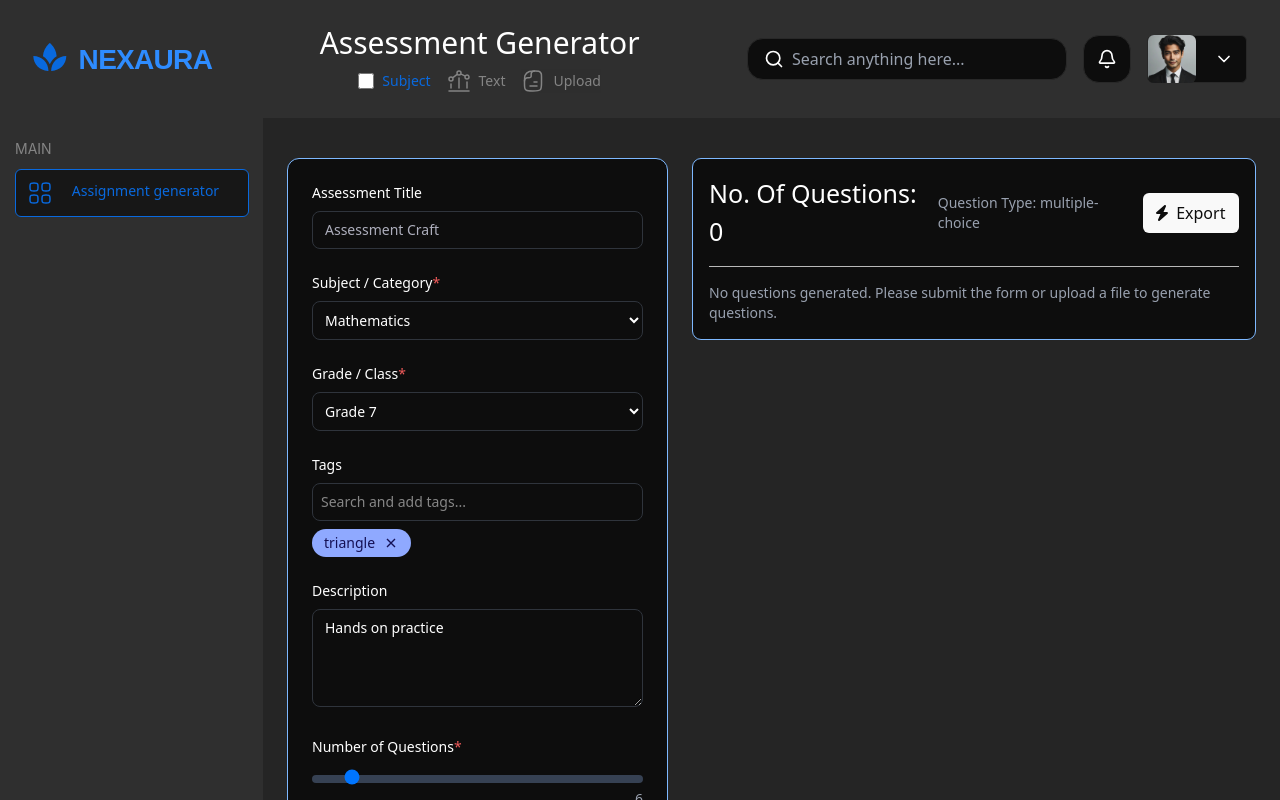
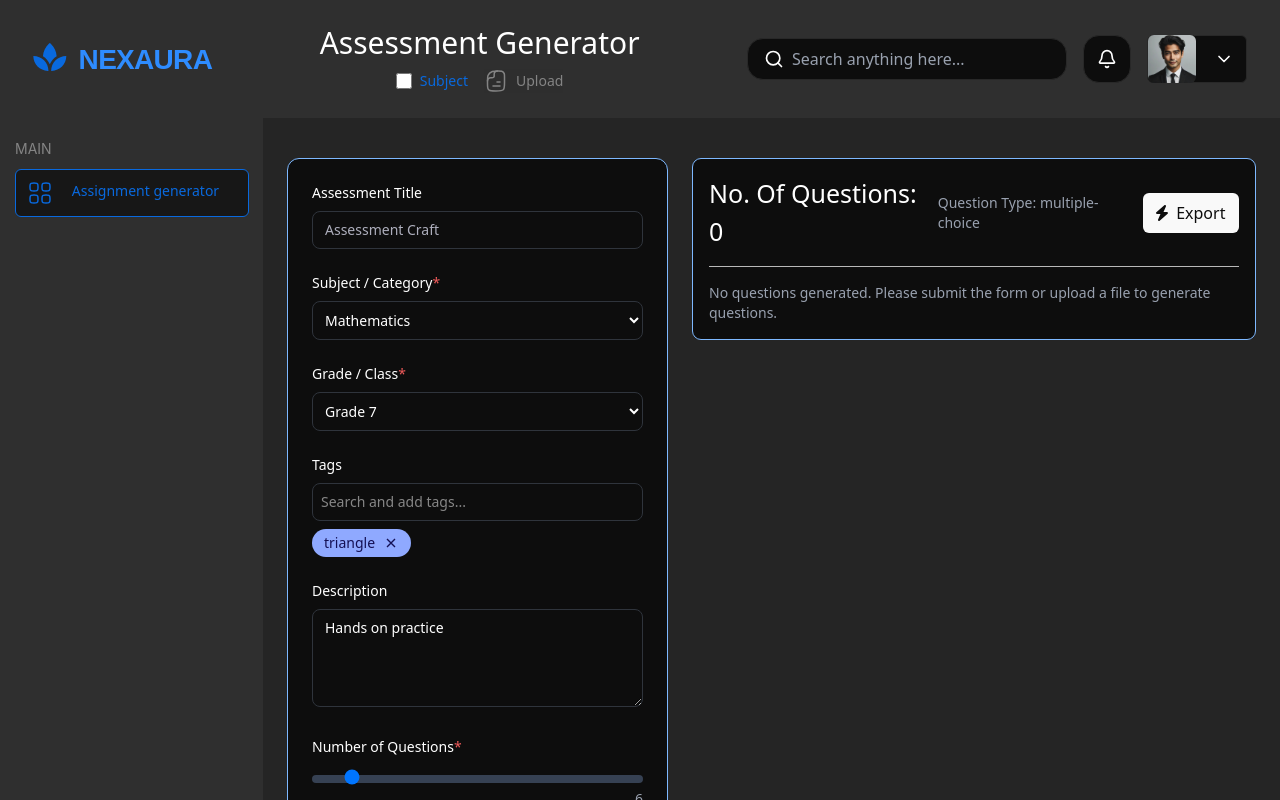
Before and after one commit to Smriti-Nexority/Nexaura-frontend, a React (Vite) app: page / in a window 1280 px wide. Shown: the top 800 px of the page. Built offline with nearby package versions, Linux system fonts and the light colour scheme.

Commit message:
changes in the form and app.js

```diff
--- a/src/App.jsx
+++ b/src/App.jsx
@@ -1,4 +1,12 @@
+// App.jsx
+
 import React, { useState, useRef } from 'react';
+// Import pdfjs-dist legacy build for v4.x compatibility
+import * as pdfjsLib from 'pdfjs-dist/legacy/build/pdf';
+
+// Set workerSrc to exact matching version on CDN without query parameters
+pdfjsLib.GlobalWorkerOptions.workerSrc = '../node_modules/pdfjs-dist/build/pdf.worker.min.mjs';
+
 import Sidebar from './Components/sidebar';
 import Navbar from './Components/Navbar';
 import AssessmentDashboard from './Components/AssessmentDashboard';
@@ -30,54 +38,73 @@ const App = () => {
   const [showFileInput, setShowFileInput] = useState(false);
   const [simpleQuestionType, setSimpleQuestionType] = useState('multiple-choice');
   const [scenarioLearnerLevel, setScenarioLearnerLevel] = useState('Advanced');
+  const [isLoading, setIsLoading] = useState(false);
   const fileRef = useRef(null);
 
+  // PDF text extraction with detailed logging and error handling
+  async function extractPdfText(file) {
+    try {
+      const arrayBuffer = await file.arrayBuffer();
+      const loadingTask = pdfjsLib.getDocument({ data: arrayBuffer });
+      const pdf = await loadingTask.promise;
+      let textContent = '';
+      for (let i = 1; i <= pdf.numPages; i++) {
+        const page = await pdf.getPage(i);
+        const text = await page.getTextContent();
+        const pageText = text.items.map(item => item.str).join(' ');
+        console.log(`Page ${i} text:`, pageText);
+        textContent += pageText + '\n';
+      }
+      if (!textContent.trim()) {
+        console.warn('PDF extraction returned empty content.');
+        return 'Warning: Extracted PDF content is empty or unreadable.';
+      }
+      return textContent;
+    } catch (error) {
+      console.error('PDF text extraction error:', error);
+      if (error.message && error.message.includes('worker')) {
+        return 'Error: Failed to load PDF worker script. Ensure the worker script is correctly configured.';
+      }
+      return `Error: Unable to extract text from PDF - ${error.message || error}`;
+    }
+  }
+
+  // File upload handler - extracts text and sets formData
   const handleFileUpload = async (file, isCaseBased, isSubjectChecked, showModalFlag) => {
     if (showModalFlag) {
-      console.log('Opening modal for question type selection');
       setShowModal(true);
       return;
     }
-
     if (!file && !questionCategory) {
       setShowFileInput(true);
       return;
     }
-
     if (file) {
-      const reader = new FileReader();
-      reader.readAsDataURL(file);
-      reader.onload = async () => {
-        const base64Content = reader.result.split(',')[1];
-
-        const caseBasedParams = {
-          Scenarios: '1',
-          Questions_per_Scenario: 4,
-          Question_Style: 'Case-based MCQ',
-          Focus_Area: 'Animal Nutrition',
-          difficulty_level: 'Hard',
-          Learner_Level: scenarioLearnerLevel,
-          special_instruction: 'Include realistic clinical situations and avoid overly simplistic wording.',
-          BASE_CONTENT: 'Animals require a balanced diet for optimal health...',
-          file_content: base64Content,
-          max_question: 4,
-          blooms_taxonomy: 'Apply',
-          questionType: 'case-based',
-          subject: 'Animal Nutrition',
-          tags: ['Animal Nutrition'],
-          learning_objective: 'Understand nutritional requirements in clinical scenarios',
-          title: 'Assesssment Craft',
-          totalMarks: '',
-          totalTime: '',
-          difficulty: { hard: true, easy: false, medium: false },
-          description: 'Include realistic clinical situations',
-          bloomsTaxonomy: 'Apply',
-        };
-
+      if (file.type !== 'application/pdf') {
+        alert('Only PDF files are supported for text extraction.');
+        return;
+      }
+      setIsLoading(true);
+      try {
+        let extractedText = await extractPdfText(file);
+        if (
+          !extractedText ||
+          extractedText.length < 20 ||
+          extractedText.toLowerCase().startsWith('error') ||
+          extractedText.toLowerCase().startsWith('warning')
+        ) {
+          alert('The uploaded PDF could not be parsed properly. Please upload a valid text-based PDF.');
+          return;
+        }
+        let topic = '';
+        const firstLine = extractedText.split('\n')[0];
+        if (firstLine && firstLine.length < 80) {
+          topic = firstLine;
+        }
         const defaultParams = {
           subject: 'Mathematics',
           tags: ['triangle'],
-          topic: '',
+          topic,
           question_type: simpleQuestionType,
           questionType: simpleQuestionType,
           max_question: 6,
@@ -86,7 +113,7 @@ const App = () => {
           difficulty_level: 'Medium',
           learning_objective: 'Hands on practice',
           grade: '7',
-          base_content: base64Content,
+          base_content: extractedText,
           difficulty: { easy: false, medium: true, hard: false },
           description: 'Hands on practice',
           bloomsTaxonomy: 'Applying',
@@ -94,44 +121,42 @@ const App = () => {
           totalMarks: '',
           totalTime: '',
         };
-
-        const useCaseBased = isCaseBased || isSubjectChecked || questionCategory === 'scenario-based';
-        const payload = useCaseBased ? caseBasedParams : defaultParams;
-
-        console.log('Setting formData after file upload:', JSON.stringify(payload, null, 2));
-        setFormData(payload);
+        console.log('Setting formData with extracted base_content:', extractedText.substring(0, 200));
+        setFormData(defaultParams);
         setTrigger(Date.now());
-      };
-
-      reader.onerror = () => {
-        alert('Error reading file. Please try again.');
-      };
+      } finally {
+        setIsLoading(false);
+      }
     }
   };
 
   const handleModalSelect = (category) => {
-    console.log('Modal selected category:', category);
     const newFormData = {
       ...formData,
       questionType: category === 'scenario-based' ? 'case-based' : simpleQuestionType,
       Question_Style: category === 'scenario-based' ? 'Case-based MCQ' : simpleQuestionType,
       Scenarios: category === 'scenario-based' ? '1' : undefined,
       Learner_Level: category === 'scenario-based' ? scenarioLearnerLevel : undefined,
-      special_instruction: category === 'scenario-based' ? 'Include realistic clinical situations...' : undefined,
+      special_instruction:
+        category === 'scenario-based' ? 'Include realistic clinical situations...' : undefined,
       max_question: category === 'scenario-based' ? 4 : 6,
       numQuestions: category === 'scenario-based' ? 4 : 6,
       subject: category === 'scenario-based' ? 'Animal Nutrition' : 'Mathematics',
-      Focus_Area: category === 'scenario-based' ? 'Animal Nutrition' : '',
+      Focus_Area: category === 'scenario-based' ? '' : '',
       topic: category === 'scenario-based' ? 'Animal Nutrition' : '',
       tags: category === 'scenario-based' ? ['Animal Nutrition'] : ['triangle'],
       difficulty_level: category === 'scenario-based' ? 'Hard' : 'Medium',
-      difficulty: category === 'scenario-based' ? { hard: true, easy: false, medium: false } : { easy: false, medium: true, hard: false },
-      learning_objective: category === 'scenario-based' ? 'Understand nutritional requirements...' : 'Hands on practice',
+      difficulty:
+        category === 'scenario-based'
+          ? { hard: true, easy: false, medium: false }
+          : { easy: false, medium: true, hard: false },
+      learning_objective:
+        category === 'scenario-based'
+          ? 'Understand nutritional requirements...'
+          : 'Hands on practice',
       BASE_CONTENT: category === 'scenario-based' ? '' : '',
       base_content: category === 'scenario-based' ? '' : '',
     };
-
-    console.log('Updating formData in handleModalSelect:', JSON.stringify(newFormData, null, 2));
     setFormData(newFormData);
     setQuestionCategory(category);
     setShowModal(false);
@@ -141,6 +166,11 @@ const App = () => {
   return (
     <>
       <Navbar onFileUpload={handleFileUpload} />
+      {isLoading && (
+        <div className="fixed inset-0 bg-black bg-opacity-50 flex items-center justify-center z-50">
+          <div className="text-white text-lg">Loading PDF...</div>
+        </div>
+      )}
       {showModal && (
         <div className="fixed inset-0 bg-black bg-opacity-60 flex items-center justify-center z-50 p-4">
           <div className="bg-[#0D0D0D] p-8 rounded-xl border border-[#7DB8FF] text-white max-w-md w-full shadow-lg">
@@ -151,10 +181,7 @@ const App = () => {
                 <div className="flex items-center gap-4">
                   <select
                     value={simpleQuestionType}
-                    onChange={(e) => {
-                      setSimpleQuestionType(e.target.value);
-                      console.log('Simple question type selected:', e.target.value);
-                    }}
+                    onChange={(e) => setSimpleQuestionType(e.target.value)}
                     className="w-full bg-[#1A1A1A] text-white border border-[#2F343C] rounded-md px-3 py-2 focus:outline-none focus:ring-2 focus:ring-[#7DB8FF] text-sm"
                     aria-label="Simple question type"
                   >
@@ -176,10 +203,7 @@ const App = () => {
                 <div className="flex items-center gap-4">
                   <select
                     value={scenarioLearnerLevel}
-                    onChange={(e) => {
-                      setScenarioLearnerLevel(e.target.value);
-                      console.log('Scenario learner level selected:', e.target.value);
-                    }}
+                    onChange={(e) => setScenarioLearnerLevel(e.target.value)}
                     className="w-full bg-[#1A1A1A] text-white border border-[#2F343C] rounded-md px-3 py-2 focus:outline-none focus:ring-2 focus:ring-[#7DB8FF] text-sm"
                     aria-label="Scenario learner level"
                   >
@@ -198,10 +222,7 @@ const App = () => {
               </div>
             </div>
             <button
-              onClick={() => {
-                console.log('Modal cancelled');
-                setShowModal(false);
-              }}
+              onClick={() => setShowModal(false)}
               className="mt-6 w-full bg-blue-300 text-black font-medium py-2 px-4 rounded-md hover:bg-gray-700 active:bg-gray-800 transition-colors duration-200 cancel-button"
               aria-label="Cancel question type selection"
             >
--- a/src/Components/AssessmentForm.jsx
+++ b/src/Components/AssessmentForm.jsx
@@ -79,9 +79,10 @@ const AssessmentForm = ({ onGenerate, externalFormData, questionCategory, showFi
           externalFormData.description ||
           prev.learning_objective ||
           (questionCategory === 'scenario-based' ? 'Understand nutritional requirements in clinical scenarios' : 'Hands on practice'),
-        Focus_Area: externalFormData.Focus_Area || externalFormData.topic || prev.Focus_Area || (questionCategory === 'scenario-based' ? 'Animal Nutrition' : ''),
+        Focus_Area: externalFormData.Focus_Area || externalFormData.topic || prev.Focus_Area || (questionCategory === 'scenario-based' ? '' : ''),
         BASE_CONTENT: externalFormData.BASE_CONTENT || externalFormData.base_content || prev.BASE_CONTENT || '',
-        tags: Array.isArray(externalFormData.tags) ? externalFormData.tags : prev.tags, // keep tags if provided externally
+        tags: Array.isArray(externalFormData.tags) ? externalFormData.tags : prev.tags,
+         // keep tags if provided externally
       }));
     }
   }, [externalFormData, questionCategory]);
--- a/src/Components/Navbar.jsx
+++ b/src/Components/Navbar.jsx
@@ -47,10 +47,7 @@ const Navbar = ({ onFileUpload }) => {
                 />
                 Subject
               </div>
-              <div className="text-[#848484] font-medium flex items-center gap-2 hover:text-white transition-colors cursor-pointer">
-                <img src={chart} alt="subject" />
-                Text
-              </div>
+
               <button
                 onClick={handleUploadClick}
                 className="text-[#848484] font-medium flex items-center gap-2 hover:text-white transition-colors cursor-pointer upload-button"
```
